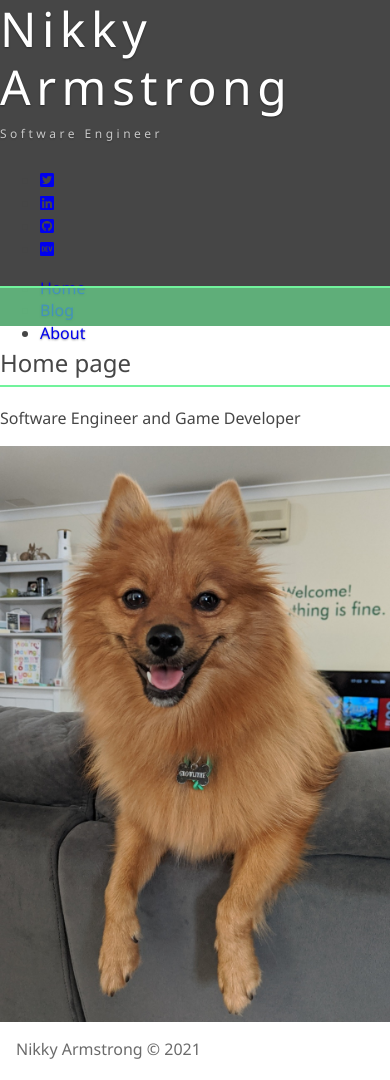
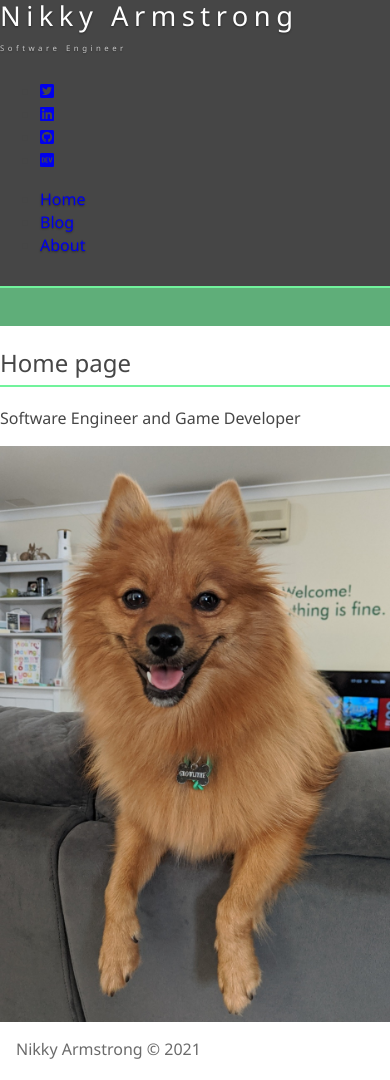
Before and after one commit to NikkyArmstrong/portfolio-blog, a Gatsby site: page / in a window 390 px wide. Shown: the top 1080 px of the page. Built offline with nearby package versions, Linux system fonts and the light colour scheme; Gatsby itself is replaced by a stand-in of ours.

Commit message:
Fix sizing on mobile

```diff
--- a/src/styles/header.module.scss
+++ b/src/styles/header.module.scss
@@ -127,11 +127,11 @@
   }
 
   .brand {
-    font-size: 48px;
+    font-size: 7vw;
   }
 
   .description {
-    font-size: 12px;
+    font-size: 2vw;
   }
 
   .accent {
```
